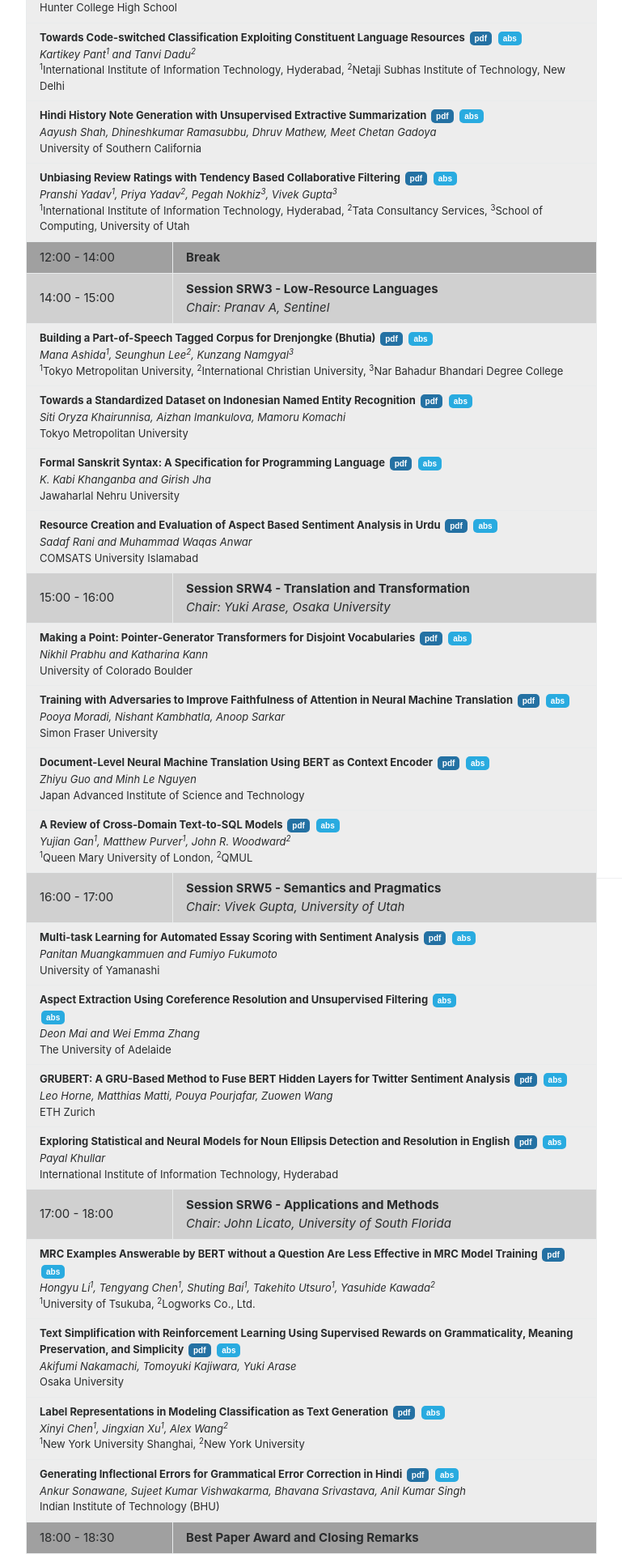
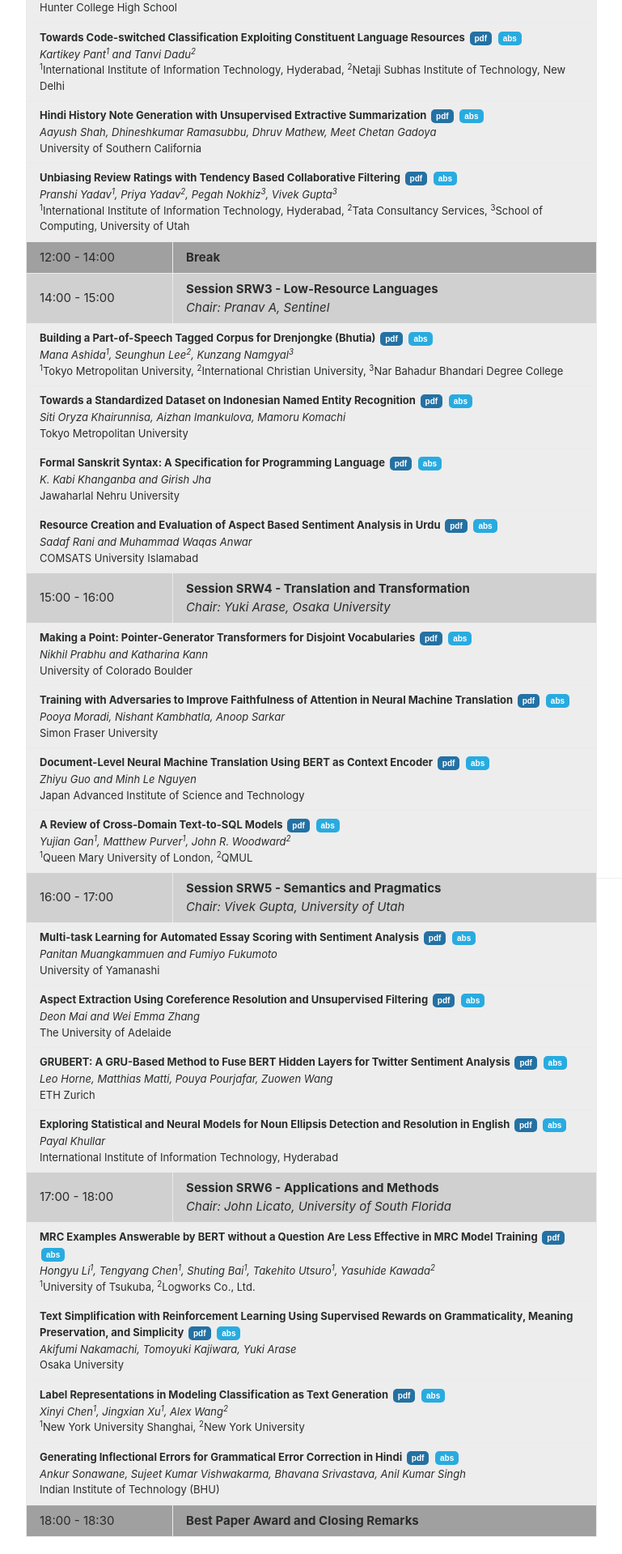
Before and after one commit to aacl2023-srw/aacl2023-srw.github.io, a Jekyll site: the page built from schedule.md, in a window 1280 px wide. Shown: the part 1478-3397 px from the top of the page at 81% size, without its empty margins (104-873 px from the left). Built offline with Jekyll 4.4.1, drawn with Linux system fonts in a browser that asks for light colours; comment, search, counter and statistics services are not loaded; after the commit the page ends 3376 px from its top, so only the background shows below that.

Commit message:
fix erroneous link

```diff
--- a/schedule.md
+++ b/schedule.md
@@ -269,7 +269,7 @@ input {
 <tr bgcolor="#ededed">
   <td colspan="2" style="font-size: small;">
   <b>Aspect Extraction Using Coreference Resolution and Unsupervised Filtering</b>
-  <form action="{{ site.baseurl }}/accepted/1023.html" style='display: inline;'> <input type='submit' value='abs' /> </form> <br>
+  <form action="{{ site.baseurl }}/pdfs/1023_Paper.pdf" style='display: inline;'> <input class='pdf_input' type='submit' value='pdf' /> </form>
   <form action="{{ site.baseurl }}/accepted/1023.html" style='display: inline;'> <input type='submit' value='abs' /> </form> <br>
   <em>Deon Mai and Wei Emma Zhang</em><br>
   The University of Adelaide
```
